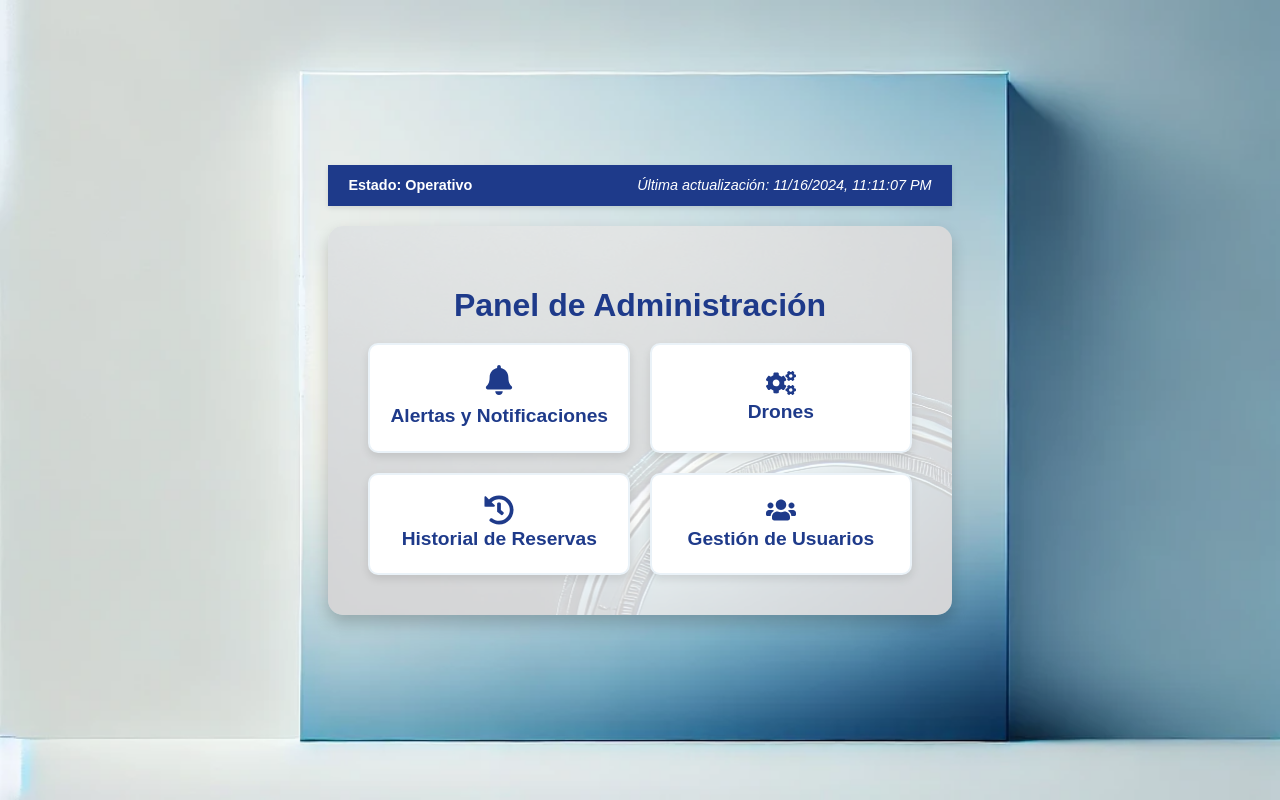
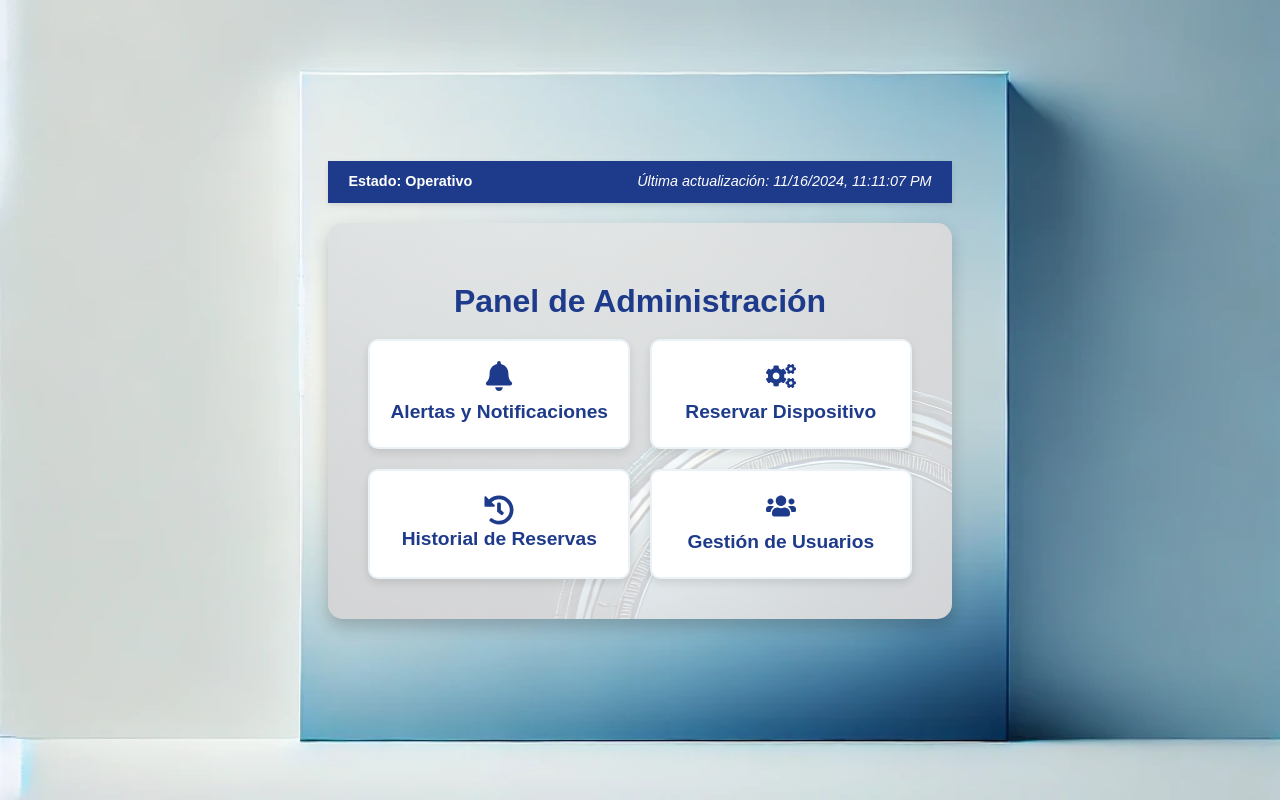
Before and after one commit to foodwebdx/DronProject, a React (Vite) app in the folder DornProject/frontend/: page /AdminMainInterface in a window 1280 px wide. Built offline with nearby package versions, Linux system fonts and the light colour scheme.

Commit message:
navegacion con correo

```diff
--- a/DornProject/frontend/src/components/AdminMainInterface.jsx
+++ b/DornProject/frontend/src/components/AdminMainInterface.jsx
@@ -1,9 +1,13 @@
 import React from 'react';
+import { Link, useLocation } from 'react-router-dom'; // Importar Link y useLocation
 import '@fortawesome/fontawesome-free/css/all.min.css'; // Importa Font Awesome
 import '../styles/AdminInterface.css'; // Archivo de estilos CSS
 import { FaBell, FaCogs, FaHistory, FaUsers } from 'react-icons/fa';
 
 const AdminPage = () => {
+  const location = useLocation();
+  const correoInstitucional = location.state?.correo || "Correo no proporcionado"; // Obtener correo
+
   return (
     <div className="page-container">
       {/* Barra de estado */}
@@ -17,31 +21,47 @@ const AdminPage = () => {
         <div className="admin-container">
           <h1 className="admin-title">Panel de Administración</h1>
           <div className="admin-grid">
+            {/* Alertas y notificaciones */}
             <div className="admin-card">
-            <a href="/notificaciones" className="admin-card-link">
-            <FaBell size={30} color="#1e3a8a" />
-            <h2>Alertas y Notificaciones</h2>
-          </a>
+              <Link
+                to="/notificaciones"
+                state={{ correo: correoInstitucional }} // Pasar el correo al componente de notificaciones
+                className="admin-card-link"
+              >
+                <FaBell size={30} color="#1e3a8a" />
+                <h2>Alertas y Notificaciones</h2>
+              </Link>
             </div>
+            {/* Reservar dispositivo */}
             <div className="admin-card">
-              <FaCogs size={30} color="#1e3a8a" />
-              <h2>Drones</h2>
+              <Link
+                to="/ReservarDispositivo"
+                state={{ correo: correoInstitucional }} // Pasar el correo al componente de reservas
+                className="admin-card-link"
+              >
+                <FaCogs size={30} color="#1e3a8a" />
+                <h2>Reservar Dispositivo</h2>
+              </Link>
             </div>
+            {/* Historial de reservas */}
             <div className="admin-card">
               <FaHistory size={30} color="#1e3a8a" />
               <h2>Historial de Reservas</h2>
             </div>
+            {/* Gestión de usuarios */}
             <div className="admin-card">
-              <FaUsers size={30} color="#1e3a8a" />
-              <a href="/CreateUser" className="admin-card-link">
-              <h2>Gestión de Usuarios</h2>
-              </a>
+              <Link
+                to="/CreateUser"
+                state={{ correo: correoInstitucional }} // Pasar el correo al componente de gestión de usuarios si necesario
+                className="admin-card-link"
+              >
+                <FaUsers size={30} color="#1e3a8a" />
+                <h2>Gestión de Usuarios</h2>
+              </Link>
             </div>
           </div>
         </div>
       </div>
-
-
     </div>
   );
 };
--- a/DornProject/frontend/src/components/CreateUser.jsx
+++ b/DornProject/frontend/src/components/CreateUser.jsx
@@ -82,8 +82,13 @@ function CreateUser() {
     return (
         <div className='user-container'>
             <div className='user-content'>
-                {/* Botón de regresar */}
-                <Link to="/sidebar" className="back-button">Regresar</Link>
+            <Link
+            to="/AdminMainInterface"
+            state={{ correo: correoInstitucional }} // Pasar el correo como estado
+            className="back-button"
+            >
+            Regresar
+            </Link>
 
                 <form onSubmit={handleSubmit}>
                     <h2>Create New User</h2>
--- a/DornProject/frontend/src/components/FormularioReserva.jsx
+++ b/DornProject/frontend/src/components/FormularioReserva.jsx
@@ -100,7 +100,14 @@ const FormularioReserva = () => {
             <div className="rain"></div>
 
             {/* Botón de regresar */}
-            <Link to="/sidebar" className="back-button">Regresar</Link>
+            <Link
+            to="/ReservarDispositivo"
+            state={{ correo: correoInstitucional }} // Pasar el correo como estado
+            className="back-button"
+            >
+            Regresar
+            </Link>
+
 
             <h1>Reserva de Dispositivo</h1>
             {error && <p className="error">{error}</p>}
--- a/DornProject/frontend/src/components/ReservarDispositivo.jsx
+++ b/DornProject/frontend/src/components/ReservarDispositivo.jsx
@@ -1,6 +1,6 @@
 import React, { useState, useEffect } from 'react';
 import axios from 'axios';
-import { useLocation, useNavigate } from 'react-router-dom'; // Importar para recibir el estado y redirigir
+import { useNavigate, useLocation } from 'react-router-dom'; // Agregar useNavigate para redirigir
 import '../styles/ReservarDispositivo.css';
 
 import drone1 from '../styles/images/dron1.png';
@@ -12,7 +12,7 @@ import robot3 from '../styles/images/robot3.png';
 
 const ReservarDispositivo = () => {
     const location = useLocation();
-    const navigate = useNavigate();
+    const navigate = useNavigate(); // Hook para redirigir
     const correoInstitucional = location.state?.correo || "Correo no proporcionado";
 
     const [dispositivos, setDispositivos] = useState([]);
@@ -49,13 +49,9 @@ const ReservarDispositivo = () => {
         fetchDispositivos();
     }, []);
 
-    const handleReservar = (idDispositivo) => {
-        // Redirigir al formulario de reserva con los datos necesarios
+    const handleReservar = async (idDispositivo) => {
         navigate('/FormularioReserva', {
-            state: {
-                correo: correoInstitucional,
-                idDispositivo,
-            },
+            state: { correo: correoInstitucional, idDispositivo },
         });
     };
 
@@ -63,7 +59,11 @@ const ReservarDispositivo = () => {
     if (error) return <p>Error al cargar los dispositivos. Intenta más tarde.</p>;
 
     return (
+
+
+
         <div className="dispositivos-container">
+
             <h1>Reservar Dispositivo</h1>
             <p>Usuario: {correoInstitucional}</p> {/* Mostrar correo del usuario */}
             <div className="dispositivos-grid">
@@ -83,6 +83,7 @@ const ReservarDispositivo = () => {
                     </div>
                 ))}
             </div>
+
         </div>
     );
 };
--- a/DornProject/frontend/src/components/Sidebar.jsx
+++ b/DornProject/frontend/src/components/Sidebar.jsx
@@ -18,12 +18,6 @@ function Sidebar() {
       <ul className="sidebar-menu">
         <li>
           <Link to="/" className="sidebar-link">Inicio</Link>
-        </li>
-        <li>
-          <Link to="/createUser" className="sidebar-link">Crear Usuario</Link>
-        </li>
-        <li>
-          <Link to="/createDispositivo" className="sidebar-link">Crear Dispositivo</Link>
         </li>
         <li>
           <Link to="/dispositivos" className="sidebar-link">Lista de Dispositivos</Link> {/* Este no pasa correo */}
--- a/DornProject/frontend/src/styles/ReservarDispositivo.css
+++ b/DornProject/frontend/src/styles/ReservarDispositivo.css
@@ -2,7 +2,7 @@
     padding: 0px;
     text-align: center;
     background-color: #f9f9f9; /* Fondo claro */
-    margin-top: 600px;
+    margin-top: 700px;
 }
 
 .dispositivos-grid {
```
